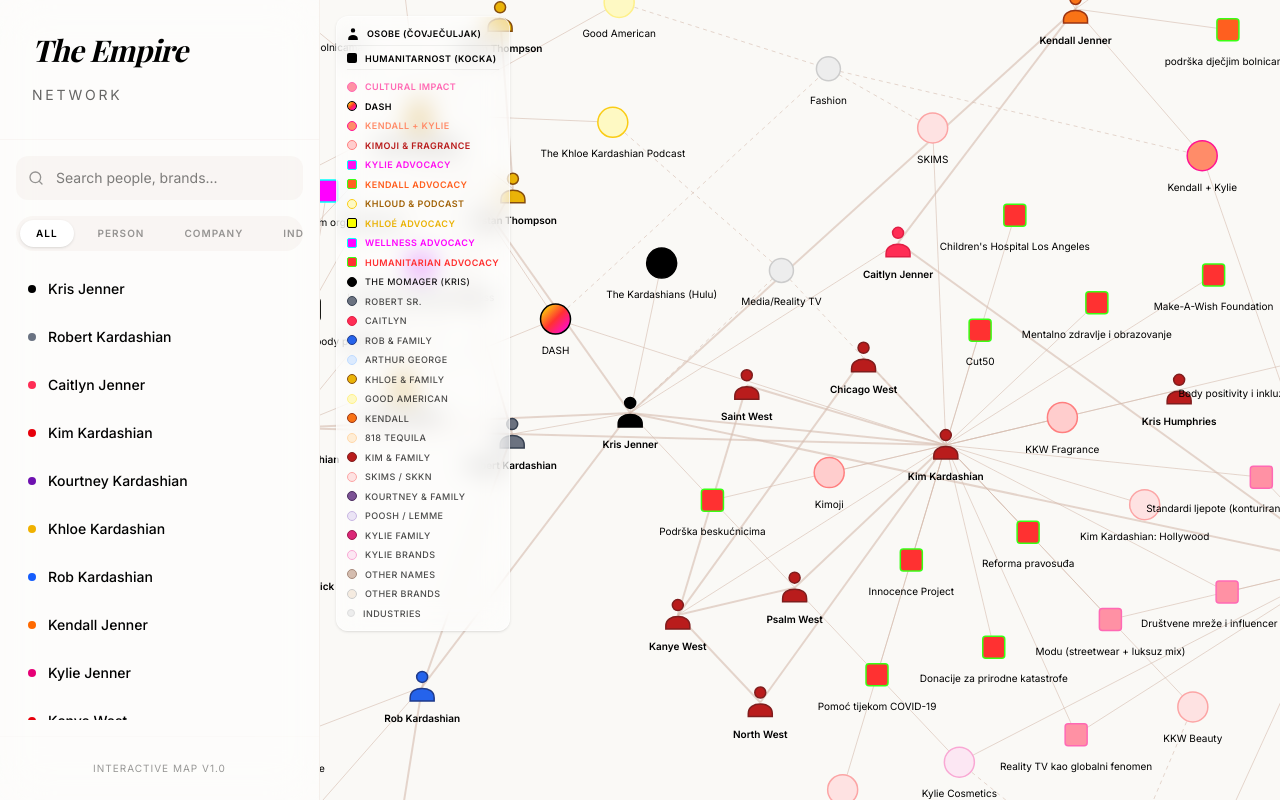
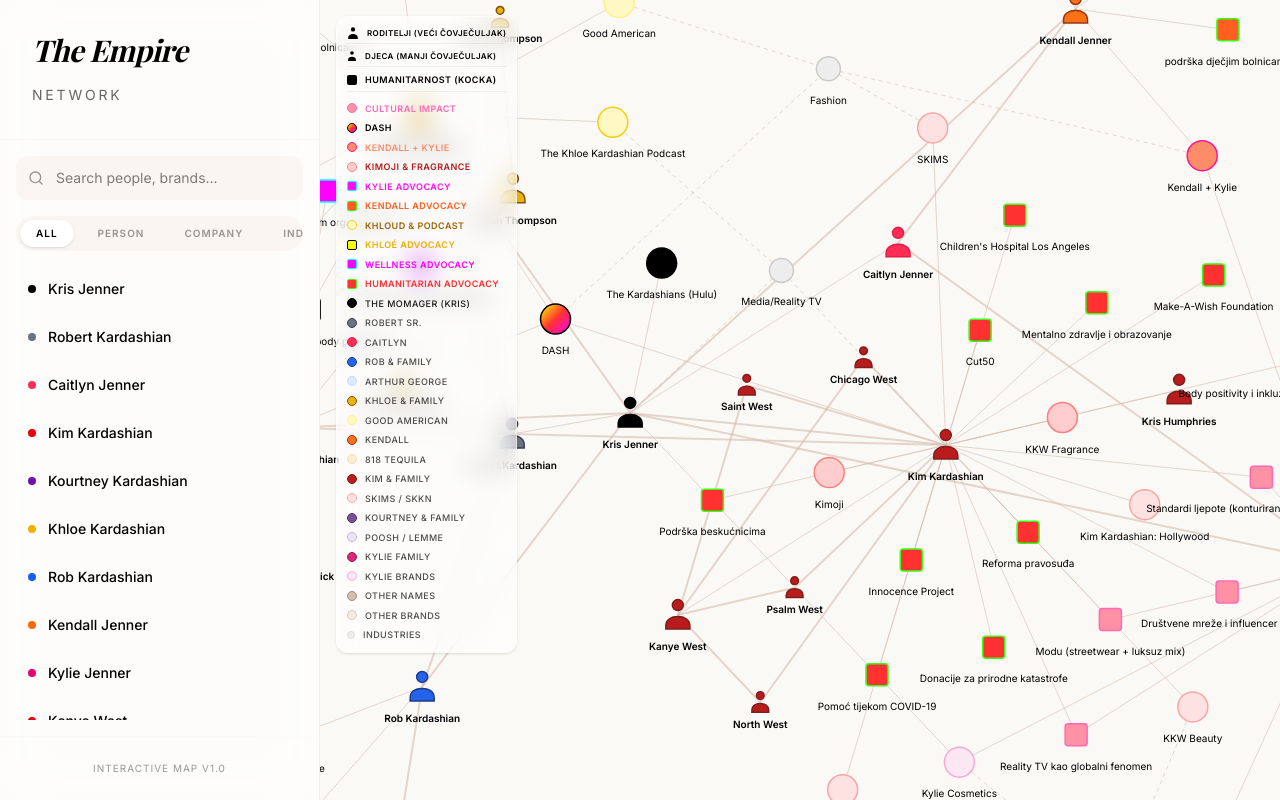
Before and after one commit to rahelarussin/The-Kardashians-empire, a React (Vite) app: page / in a window 1280 px wide. Built offline with nearby package versions, Linux system fonts and the light colour scheme; a web font is replaced by a local one.

Commit message:
feat: add child node visualization support
Introduce an `isChild` property to distinguish younger family members in the network graph. Update rendering logic to scale child nodes down and adjust labels accordingly.

```diff
--- a/src/components/NetworkGraph.tsx
+++ b/src/components/NetworkGraph.tsx
@@ -182,9 +182,10 @@
     node.filter((d) => d.type === NodeType.PERSON)
       .append('path')
       .attr('d', "M -12,11 C -12,4.5 -6.5,1.5 0,1.5 C 6.5,1.5 12,4.5 12,11 L 12,14 L -12,14 Z M 0,-4.5 A 5.5,5.5 0 1,0 0,-15.5 A 5.5,5.5 0 1,0 0,-4.5")
+      .attr('transform', (d) => d.isChild ? 'scale(0.7)' : 'scale(1)')
       .attr('fill', (d) => getNodeFill(d))
       .attr('stroke', (d) => getNodeStroke(d))
-      .attr('stroke-width', (d) => (selectedNode?.id === d.id ? 3 : 1.5));
+      .attr('stroke-width', (d) => (selectedNode?.id === d.id ? (d.isChild ? 3 / 0.7 : 3) : (d.isChild ? 1.5 / 0.7 : 1.5)));
 
     // Render humanitarian / cause nodes as squares (kocka)
     node.filter((d) => d.type === NodeType.CAUSE)
@@ -211,7 +212,7 @@
 
     node.append('text')
       .text((d) => d.id)
-      .attr('dy', 35)
+      .attr('dy', (d) => (d.type === NodeType.PERSON && d.isChild) ? 25 : 35)
       .attr('text-anchor', 'middle')
       .attr('font-size', '10px')
       .attr('font-family', 'Inter, sans-serif')
@@ -261,7 +262,13 @@
           <svg className="w-3 h-3 text-brand-stone" viewBox="-12 -16 24 30" fill="currentColor">
             <path d="M -12,11 C -12,4.5 -6.5,1.5 0,1.5 C 6.5,1.5 12,4.5 12,11 L 12,14 L -12,14 Z M 0,-4.5 A 5.5,5.5 0 1,0 0,-15.5 A 5.5,5.5 0 1,0 0,-4.5" />
           </svg>
-          <span className="text-[9px] font-extrabold uppercase tracking-wider text-brand-stone">OSOBE (ČOVJEČULJAK)</span>
+          <span className="text-[8px] font-extrabold uppercase tracking-wider text-brand-stone">Roditelji (Veći čovječuljak)</span>
+        </div>
+        <div className="flex items-center gap-2 border-b border-black/5 pb-1">
+          <svg className="w-2.5 h-2.5 text-brand-stone" viewBox="-12 -16 24 30" fill="currentColor">
+            <path d="M -12,11 C -12,4.5 -6.5,1.5 0,1.5 C 6.5,1.5 12,4.5 12,11 L 12,14 L -12,14 Z M 0,-4.5 A 5.5,5.5 0 1,0 0,-15.5 A 5.5,5.5 0 1,0 0,-4.5" />
+          </svg>
+          <span className="text-[8px] font-extrabold uppercase tracking-wider text-brand-stone">Djeca (Manji čovječuljak)</span>
         </div>
         <div className="flex items-center gap-2 border-b border-black/5 pb-1 mb-1">
           <div className="w-2.5 h-2.5 bg-brand-stone rounded-xs" />
--- a/src/data.ts
+++ b/src/data.ts
@@ -17,6 +17,7 @@
   id: string;
   type: NodeType;
   group?: number;
+  isChild?: boolean;
   isKourtneyFamily?: boolean;
   isKourtneyProduct?: boolean;
   isKylieFamily?: boolean;
@@ -159,19 +160,19 @@
     { id: "Scott Disick", type: NodeType.PERSON, isKourtneyFamily: true },
     { id: "Travis Barker", type: NodeType.PERSON, isKourtneyFamily: true },
     { id: "Blac Chyna", type: NodeType.PERSON, isRobFamily: true },
-    { id: "Dream Kardashian", type: NodeType.PERSON, isRobFamily: true },
-    { id: "Stormi Webster", type: NodeType.PERSON, isKylieFamily: true },
-    { id: "Mason Disick", type: NodeType.PERSON, isKourtneyFamily: true },
-    { id: "Penelope Disick", type: NodeType.PERSON, isKourtneyFamily: true },
-    { id: "Reign Disick", type: NodeType.PERSON, isKourtneyFamily: true },
-    { id: "Rocky Barker", type: NodeType.PERSON, isKourtneyFamily: true },
-    { id: "Aire Webster", type: NodeType.PERSON, isKylieFamily: true },
-    { id: "True Thompson", type: NodeType.PERSON, isKhloeFamily: true },
-    { id: "Tatum Thompson", type: NodeType.PERSON, isKhloeFamily: true },
-    { id: "North West", type: NodeType.PERSON, isKimFamily: true },
-    { id: "Saint West", type: NodeType.PERSON, isKimFamily: true },
-    { id: "Chicago West", type: NodeType.PERSON, isKimFamily: true },
-    { id: "Psalm West", type: NodeType.PERSON, isKimFamily: true },
+    { id: "Dream Kardashian", type: NodeType.PERSON, isRobFamily: true, isChild: true },
+    { id: "Stormi Webster", type: NodeType.PERSON, isKylieFamily: true, isChild: true },
+    { id: "Mason Disick", type: NodeType.PERSON, isKourtneyFamily: true, isChild: true },
+    { id: "Penelope Disick", type: NodeType.PERSON, isKourtneyFamily: true, isChild: true },
+    { id: "Reign Disick", type: NodeType.PERSON, isKourtneyFamily: true, isChild: true },
+    { id: "Rocky Barker", type: NodeType.PERSON, isKourtneyFamily: true, isChild: true },
+    { id: "Aire Webster", type: NodeType.PERSON, isKylieFamily: true, isChild: true },
+    { id: "True Thompson", type: NodeType.PERSON, isKhloeFamily: true, isChild: true },
+    { id: "Tatum Thompson", type: NodeType.PERSON, isKhloeFamily: true, isChild: true },
+    { id: "North West", type: NodeType.PERSON, isKimFamily: true, isChild: true },
+    { id: "Saint West", type: NodeType.PERSON, isKimFamily: true, isChild: true },
+    { id: "Chicago West", type: NodeType.PERSON, isKimFamily: true, isChild: true },
+    { id: "Psalm West", type: NodeType.PERSON, isKimFamily: true, isChild: true },
     { id: "Kris Humphries", type: NodeType.PERSON, isKimFamily: true },
     // Companies
     { id: "SKIMS", type: NodeType.COMPANY, isKimProduct: true },
```
